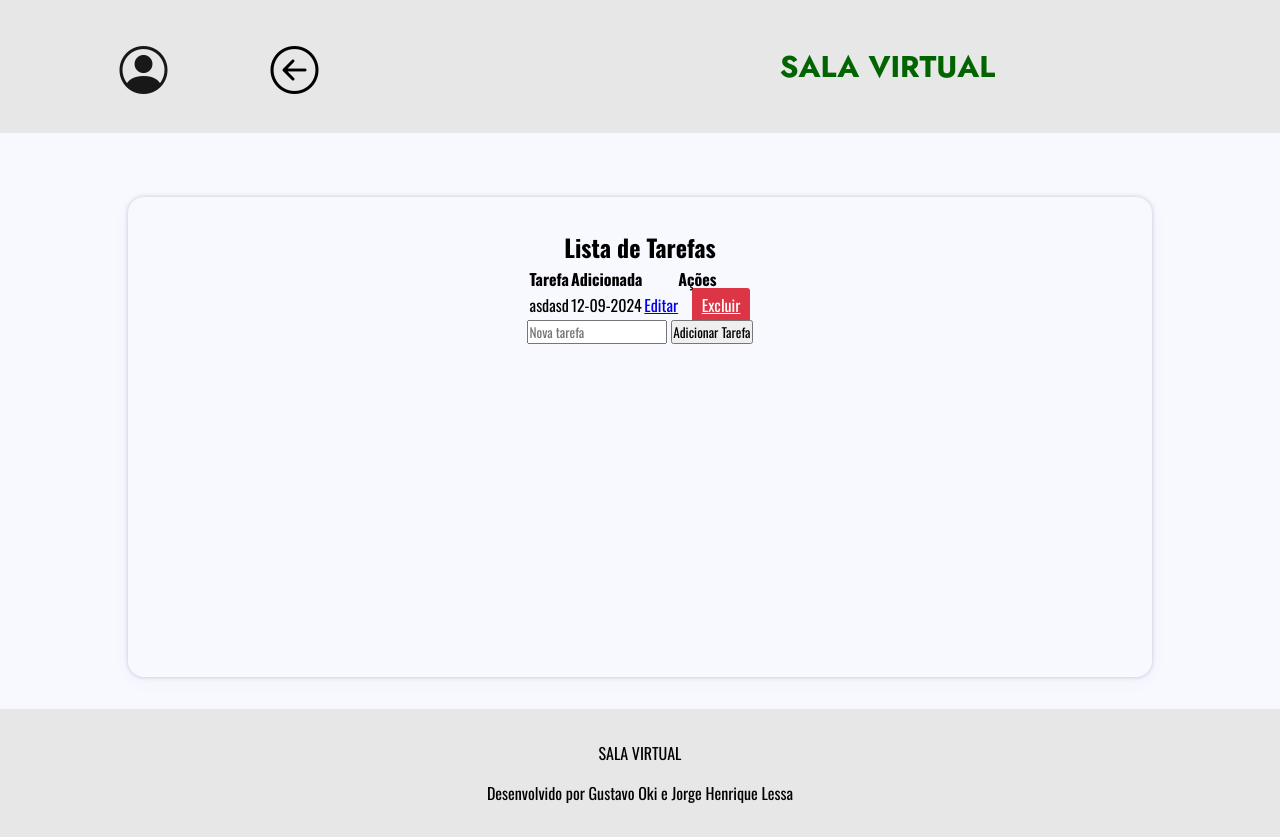
After one commit to SirJorgito/Flask_Sqlite, a Flask app: template templates/professor.html in a window 1280 px wide. The commit adds this page. Run offline with Flask 3, Linux system fonts and the light colour scheme; the template is opened without the code that fills it: values that come from a table or form of the project are taken from there, others are empty.

Commit message:
professor funcionando capengo

```diff
--- a/app.py
+++ b/app.py
@@ -4,17 +4,17 @@ from datetime import datetime
 app = Flask(__name__)
 
 app.config["SQLALCHEMY_DATABASE_URI"] = "sqlite:///database.db"
-app.config["SQLALCHEMY_TRACK_MODIFICATION"] = False
+app.config["SQLALCHEMY_TRACK_MODIFICATIONS"] = False
 db = SQLAlchemy(app)
 
-class MyTask(db.Model):
+class Tarefa(db.Model):
     id = db.Column(db.Integer, primary_key = True)
-    content = db.Column(db.String(100), nullable = False)
-    complete = db.Column(db.Integer, default = 0)
-    created = db.Column(db.DateTime, default = datetime.utcnow)
+    conteudo = db.Column(db.String(100), nullable = False)
+    feito = db.Column(db.Integer, default = 0)
+    criado = db.Column(db.DateTime, default = datetime.utcnow)
 
     def __repr__(self) -> str:
-        return f"Task {self.id}"
+        return f"Tarefa {self.id}"
 
 with app.app_context():
     db.create_all()
@@ -22,24 +22,24 @@ with app.app_context():
 @app.route("/", methods = ["POST","GET"])
 def index():
     if request.method == "POST":
-        current_task = request.form['content']
-        new_task = MyTask(content=current_task)
+        conteudo_tarefa = request.form.get('conteudo')
+        nova_tarefa = Tarefa(conteudo=conteudo_tarefa)
         try:
-            db.session.add(new_task)
+            db.session.add(nova_tarefa)
             db.session.commit()
             return redirect("/")
         except Exception as e:
             print(f"ERROR: {e}")
             return f"ERROR: {e}"
     else:
-        tasks = MyTask.query.order_by(MyTask.created).all()
-        return render_template("index.html", tasks = tasks)
+        tarefas = Tarefa.query.order_by(Tarefa.criado).all()
+        return render_template("professor.html", tarefas = tarefas)
 
 @app.route("/delete/<int:id>")
 def delete(id:int):
-    delete_task = MyTask.query.get_or_404(id)
+    deletar = Tarefa.query.get_or_404(id)
     try:
-        db.session.delete(delete_task)
+        db.session.delete(deletar)
         db.session.commit()
         return redirect("/")
     except Exception as e:
@@ -47,9 +47,9 @@ def delete(id:int):
 
 @app.route("/edit/<int:id>", methods= ["GET","POST"])
 def edit(id:int):
-    task = MyTask.query.get_or_404(id)
+    task = Tarefa.query.get_or_404(id)
     if request.method == "POST":
-        task.content = request.form['content']
+        task.conteudo = request.form['conteudo']
         try:
             db.session.commit()
             return redirect("/")
--- /dev/null
+++ b/static/css/home.css
@@ -0,0 +1,123 @@
+@import url('./style-padrao.css');
+
+/* ICONES HEADER*/
+/* HOME */
+
+#entrar {
+    background: var(--cor-texto);
+    -webkit-background-clip: text;
+    -webkit-text-fill-color: transparent;
+    background-clip: text;
+    margin-left: 1rem;
+    text-decoration: none;
+    font-size: 24px;
+    transition: 0.5s;
+}
+
+#entrar:hover {
+    background-color: var(--cor-destaque);
+    transform: scale(1.1);
+    transition: 0.5s;
+}
+
+/*HEADER*/
+.icons_header {
+    list-style-type: none;
+    font-size: 3rem;
+    transition: 0.5s;
+    margin-right: 5.5rem;
+}
+
+.icons_header:hover {
+    color: var(--cor-destaque);
+    transform: scale(1.05);
+    transition: 0.5s;
+}
+
+/* SECTIONS GERAIS*/
+
+.section_menu {
+    background-color: rgb(203, 203, 203);
+    flex-direction: column;
+    display: flex;
+    justify-content: center;
+    align-items: center;
+}
+
+.title_user_section {
+    color: var(--cor-titulo);
+    font-family: var(--fonte-titulo);
+    font-size: 40px;
+    margin-top: 5rem;
+}
+
+ /* seção de boas-vindas */
+ .section_inicial {
+    display: flex;
+    flex-direction: column;
+    align-items: center;
+    height: 400px;
+}
+
+#title_inicial {
+    color: var(--cor-titulo);
+    font-family: var(--fonte-titulo);
+    margin-top: 8rem;
+    font-size: 40px;
+}
+
+#p_inicial {
+    color: var(--cor-texto);
+    font-family: var(--fonte-texto);
+    margin-top: 2rem;
+    font-size: 24px;
+    margin: 0 2rem 0 2rem;
+    text-align: center;
+}
+
+/* seção de tópicos */
+
+#section_topicos {
+    display: flex;
+    flex-direction: column;
+    align-items: center;
+    background-color: var(--cor-secao);
+}
+
+#barra_title {
+    display: flex;
+    margin-top: 1rem;
+    border-bottom: 2px solid var(--cor-destaque);
+    width: 30%;
+}
+
+#title_topicos {
+    font-family: var(--fonte-texto);
+    color: var(--cor-texto);
+    font-size: 40px;
+    text-align: center;
+    margin-bottom: 0.1rem;
+}
+
+.div_topicos {
+    display: flex;
+    flex-direction: column;
+    align-items: center;
+    width: 50%;
+    padding-top: 2rem;
+}
+
+.topicos {
+    margin: 0;
+    font-family: var(--fonte-texto);
+    color: var(--cor-texto);
+    font-size: 20px;
+    padding-left: 1.5rem;
+    text-align: left;
+}
+
+.list_topicos {
+    font-size: 25px;
+    padding-bottom: 1.5rem;
+    list-style-type: none;
+}
--- /dev/null
+++ b/static/css/style-padrao.css
@@ -0,0 +1,133 @@
+@import url('https://fonts.googleapis.com/css2?family=Jost:ital,wght@0,100..900;1,100..900&family=Oswald:wght@200..700&display=swap');
+
+* {
+    font-family: var(--fonte-texto);
+    padding: 0;
+    margin: 0;
+    box-sizing: border-box;
+}
+
+body {
+    min-height: 100vh;
+    /* unidade vh (a altura do viewport), permitindo que o body defina um valor minimo de altura com base na altura total do viewport do usuario*/
+}
+
+:root {
+    --background: #F8F8FF;
+    --cor-header-footer: #e7e7e7;
+    --cor-secao: #F5F5F5;
+    --cor-titulo: #000000;
+    --cor-texto: #181818;
+    --cor-texto-claro: beige;
+    --cor-btn-texto: beige;
+    --cor-destaque: #006400;
+    --fonte-titulo: 'Jost';
+    --fonte-texto: 'Oswald';
+}
+
+body {
+    min-height: 100vh;
+    background-color: var(--background);
+}
+
+
+/* estilização do header */
+
+.cabecalho {
+    width: 100%;
+    background-color: var(--cor-header-footer);
+}
+
+.container {
+    display: flex;
+    justify-content: space-around;
+}
+
+#container_icons{
+    display: flex;
+    margin-left: 1rem;
+}
+
+.ul-menu {
+    display: flex;
+    flex-direction: row;
+    justify-content:space-around;
+    align-items:center;
+    margin: 2rem 3rem 2rem 3rem;
+    width: 40%;
+}
+
+.ul-icons {
+    display: flex;
+    flex-direction: row;
+    justify-content: space-around;
+    align-items: center;
+    padding: 1rem 0 1rem 0;
+    width: 100%;
+}
+
+#title_header {
+    font-family: var(--fonte-titulo);
+    font-size: 30px;
+    color: var(--cor-destaque);
+}
+
+/* Estilos do menu de perfil */
+nav li {
+    display: inline-block;
+}
+
+nav li i {
+    display: inline-block;
+    color: var(--cor-texto);
+    text-decoration: none;
+    padding: 15px;
+}
+
+.dropdown-menu {
+    position: absolute;
+    box-shadow: 0 0 5px black;
+    display: none;
+    width: 15rem;
+}
+
+.dropdown-menu a {
+    display: block;
+    color: inherit;
+    color: var(--cor-texto);
+    text-decoration: none;
+    background-color: var(--cor-secao);
+    transition: 0.5s;
+    font-size: 22px;
+    padding: 1rem;
+}
+
+.dropdown-menu a:hover {
+    color: var(--cor-destaque);
+    background-color: var(--cor-header-footer);
+    transition: 0.5s;
+}
+
+.dropdown:hover .dropdown-menu {
+    display: block;
+}
+
+
+/* estilização do footer */
+
+footer {
+    background-color: var(--cor-header-footer);
+    color: var(--cor-titulo);
+    font-family: var(--fonte-texto);
+}
+
+#div_footer {
+    display: flex;
+    flex-direction: column;
+    align-items: center;
+    padding: 2rem;
+}
+
+#p_footer {
+    margin-top: 1rem;
+}
--- /dev/null
+++ b/static/css/styles.css
@@ -0,0 +1,142 @@
+@import url('./home.css');
+
+#voltar {
+    color: inherit;
+    font-size: 3rem;
+    transition: 0.5s;
+    margin-right: 5.5rem;
+}
+
+#voltar:hover {
+    transform: scale(1.05);
+    transition: 0.5s;
+}
+
+.section_painel{
+    display: flex;
+    flex-direction: column;
+    align-items: center;
+    margin: 2rem 0;
+}
+
+.painel {
+    display: flex;
+    flex-direction: column;
+    align-items: center;
+    width: 80%;
+}
+
+.conteudos {
+    box-shadow: rgba(67, 71, 85, 0.27) 0px 0px 0.25em, rgba(90, 125, 188, 0.05) 0px 0.25em 1em;
+    border-radius: 1rem;
+    display: flex;
+    flex-direction: column;
+    justify-items: center;
+    align-items: center;
+    text-align: start;
+    margin-top: 2rem;
+    padding: 2rem;
+    width: 100%;
+    min-height: 60vh; /* Adiciona uma altura mínima de 60% da viewport height */
+}
+
+#lista_conteudos {
+    display: flex;
+    flex-direction: column;
+    list-style-type: none;
+    width: 100%;
+    height: 100%;
+    align-items:flex-start;
+    font-size: 18px;
+}
+
+#lista_conteudos li {
+    display: flex;
+    justify-content: space-between;
+    margin-bottom: 1.5rem;
+    box-shadow: rgba(0, 0, 0, 0.02) 0px 1px 3px 0px, rgba(27, 31, 35, 0.15) 0px 0px 0px 1px;
+    padding: 1rem;
+    border-radius: 5px;
+    background-color: beige;
+    width: 100%;
+    transition: 0.5s;
+    cursor: pointer;
+}
+
+#lista_conteudos li:hover {
+    background-color: rgb(220, 220, 198);
+    transition: 0.5s;
+}
+
+#lista_conteudos a{
+    text-decoration: none;
+    color: inherit;
+}
+
+#sem_ctd_msg {
+    font-size: 30px;
+}
+
+/* Estilo do botão de upload */
+#form-upload {
+    display: flex;
+    justify-content: center;
+    align-items: center;
+    margin: 1rem 0;
+    width: 80%;
+}
+
+.custom-file-upload {
+    padding: 10px 20px;
+    border: 2px solid #007bff;
+    border-radius: 5px;
+    cursor: pointer;
+    background-color: #007bff;
+    color: white;
+    transition: background-color 0.3s ease;
+    margin-right: 10px;
+}
+
+.custom-file-upload:hover {
+    background-color: #0056b3;
+}
+
+#file-upload {
+    display: none;
+}
+
+#btn-enviar {
+    padding: 10px 20px;
+    background-color: #28a745;
+    color: white;
+    border: none;
+    border-radius: 5px;
+    cursor: pointer;
+}
+
+#btn-enviar:hover {
+    background-color: #218838;
+}
+
+#file-selected-msg {
+    font-size: 20px;
+    color: green;
+    margin-top: 10px;
+    margin-right: 1rem
+}
+
+/* Estilo do botão de exclusão */
+.delete-btn {
+    background-color: #dc3545;
+    color: white;
+    border: none;
+    padding: 5px 10px;
+    border-radius: 3px;
+    cursor: pointer;
+    margin-left: 10px;
+    transition: background-color 0.3s ease;
+}
+
+.delete-btn:hover {
+    background-color: #c82333;
+}
--- a/static/styles.css
+++ /dev/null
@@ -1,3 +0,0 @@
-body{
-    background-color: wheat;
-}
--- a/templates/base.html
+++ b/templates/base.html
@@ -3,7 +3,7 @@
     <head>
         <meta charset="UTF-8">
         <meta name="viewport" content="width=device-width, initial-scale=1.0">
-        <link rel = "stylesheet" href = {{url_for("static", filename = "styles.css")}}/>
+        <link rel = "stylesheet" href = {{url_for('static', filename = "styles.css")}}/>
         {% block head %}{% endblock %}
 
     </head>
--- /dev/null
+++ b/templates/professor.html
@@ -0,0 +1,92 @@
+<!DOCTYPE html>
+<html lang="pt-BR">
+<head>
+    <meta charset="UTF-8">
+    <meta http-equiv="X-UA-Compatible" content="IE=edge">
+    <meta name="viewport" content="width=device-width, initial-scale=1.0">
+    <title>Turma</title>
+
+    <link rel="stylesheet" href="https://cdn.jsdelivr.net/npm/bootstrap-icons@1.11.3/font/bootstrap-icons.min.css">
+
+    <link rel="stylesheet" href="{{url_for('static', filename = 'css/styles.css')}}"/>
+
+</head>
+<body>
+    <header class="cabecalho">
+        <div class="container">
+            <div id="container_icons">
+                <nav>
+                    <ul class="ul-icons">
+                        <li class="icons_header dropdown">
+                            <i class="bi bi-person-circle" id="profile-icon"></i>
+
+                            <div id="profile-menu" class="dropdown-menu">
+                                <a href=""><i class="bi bi-pencil-square"></i>Editar perfil</a>
+                                <a href=""><i class="bi bi-box-arrow-left"></i>Desconectar</a>
+                            </div>
+
+
+                        </li>
+
+                        <a href="\professor" id="voltar"><i class="bi bi-arrow-left-circle"></i></a>
+
+                    </ul>
+                </nav>
+            </div>
+
+            <ul class="ul-menu">
+                <div class="div_title_header">
+                    <h1 id="title_header">SALA VIRTUAL</h1>
+                </div>
+            </ul>
+
+        </div>
+    </header>
+
+    <section class="section_painel">
+        <div class="painel">
+            <div class="conteudos">
+                <h1>Lista de Tarefas</h1>
+
+                <!-- Exibe uma mensagem se não houver tarefas -->
+                {% if tarefas | length < 1 %}
+                <h3>Não há tarefas... Crie uma aqui!</h3>
+                {% else %}
+                <!-- Tabela de tarefas -->
+                <table>
+                    <tr>
+                        <th>Tarefa</th>
+                        <th>Adicionada</th>
+                        <th>Ações</th>
+                    </tr>
+                    {% for tarefa in tarefas %}
+                    <tr>
+                        <td>{{ tarefa.conteudo }}</td>
+                        <td>{{ tarefa.criado.strftime("%d-%m-%Y") }}</td>
+                        <td>
+                            <!-- Links para editar e excluir -->
+                            <a href="/edit/{{ tarefa.id }}" >Editar</a>
+                            <a href="/delete/{{ tarefa.id }}" class="delete-btn">Excluir</a>
+                        </td>
+                    </tr>
+                    {% endfor %}
+                </table>
+                {% endif %}
+
+                <!-- Formulário para adicionar nova tarefa -->
+                <form action="/" method="POST">
+                    <input type="text" name="conteudo" id="conteudo" placeholder="Nova tarefa" required>
+                    <input type="submit" value="Adicionar Tarefa" id="btn_add">
+                </form>
+            </div>
+        </div>
+    </section>
+
+    <footer>
+        <div id="div_footer">
+            <p>SALA VIRTUAL</p>
+            <p id="p_footer">Desenvolvido por Gustavo Oki e Jorge Henrique Lessa</p>
+        </div>
+    </footer>
+</body>
+</html>
```
Also changed, not shown: templates/form.html (added, +9 -0 lines), templates/testing.html (deleted, +0 -31 lines), instance/database.db, templates/index.html (line endings or trailing spaces).
